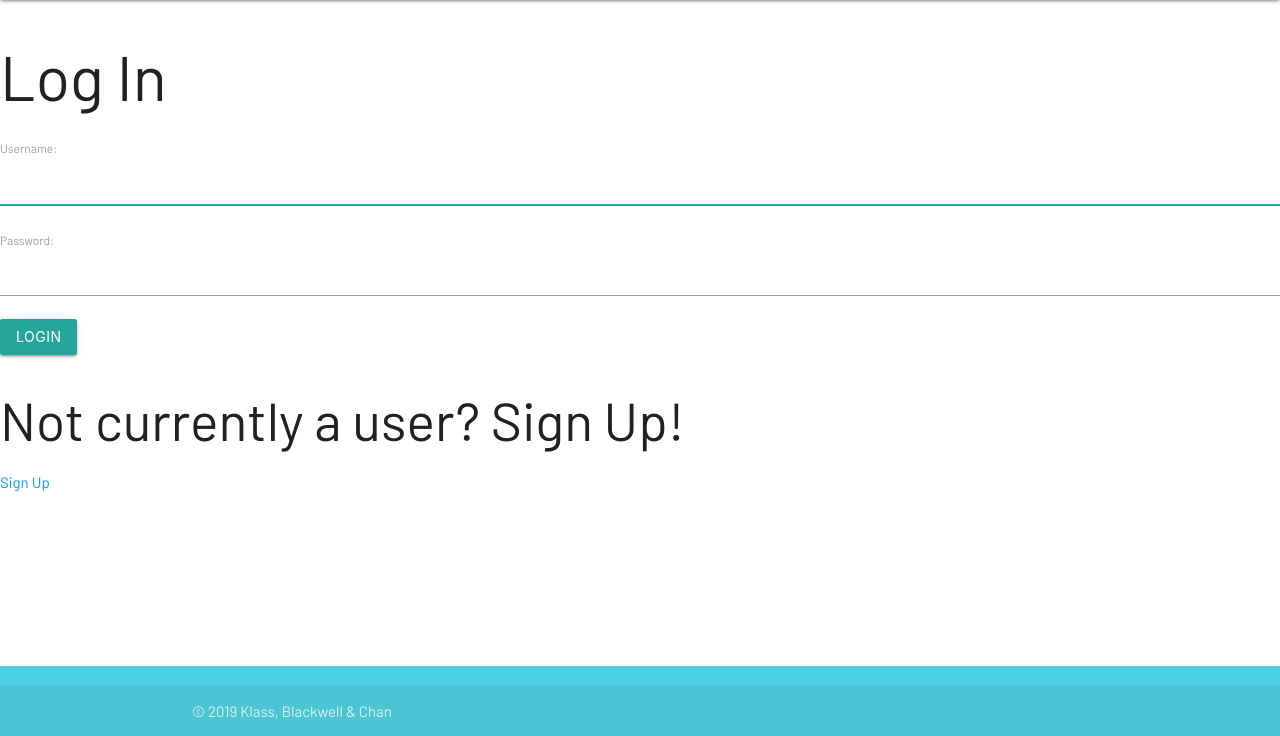
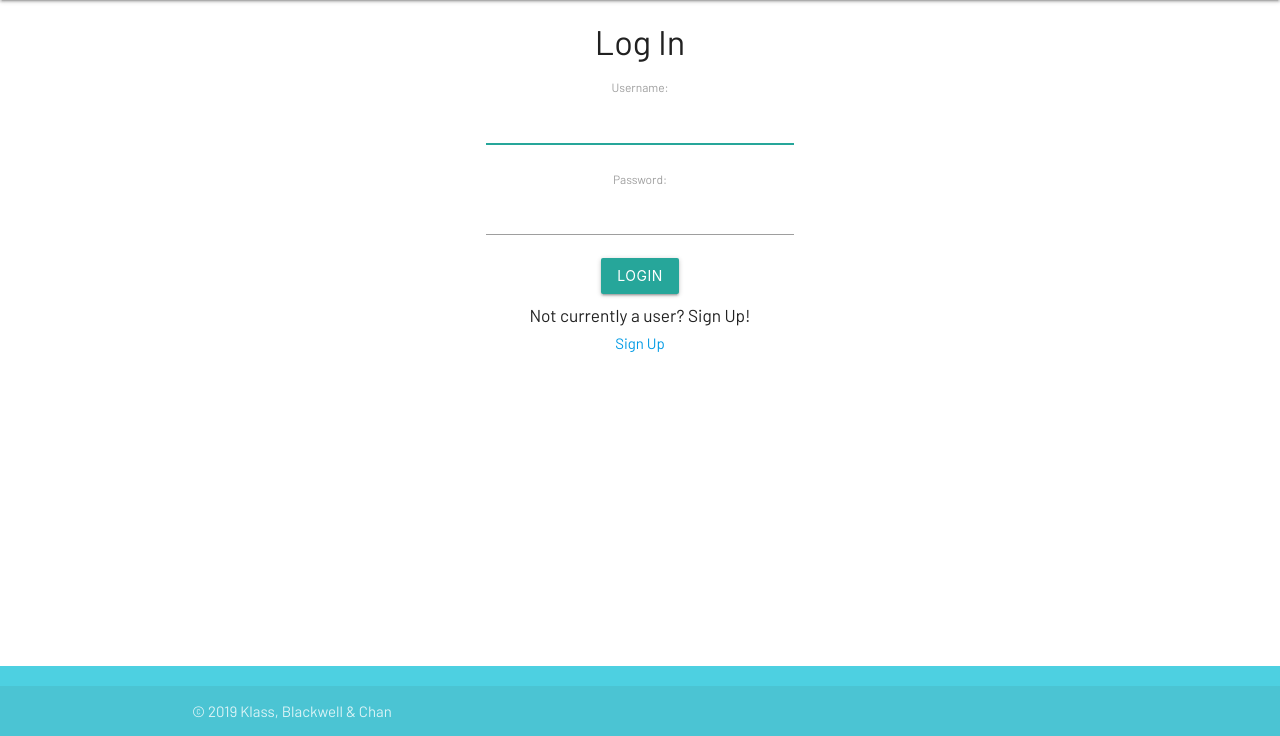
Before and after one commit to trentjblackwell/exoticpetsclub, a Django app: page /accounts/login/ in a window 1280 px wide. Shown: the part 64-800 px from the top of the page. Run offline with Django 3.2, Linux system fonts and the light colour scheme.

Commit message:
login page v1 styling

```diff
--- a/main_app/static/style.css
+++ b/main_app/static/style.css
@@ -7,6 +7,7 @@ body {
 
   main {
     flex: 1 0 auto;
+    text-align:center;
   }
 
   .tealish {
@@ -18,11 +19,17 @@ body {
     margin-top: 100px;
   }
 
-  .slides {
-    height: 100%;
-  }
-
 
  .nav-logo img {
     height: 100%;
   }
+
+  .login {
+    display: inline-block;
+    max-width: 500px;
+
+  }
+
+  #login-form {
+display: inline-block;
+  }
--- a/main_app/templates/base.html
+++ b/main_app/templates/base.html
@@ -59,6 +59,7 @@ The Exotic Pets Club
         {% endblock %}
     </main>
 
+
     <footer class="page-footer cyan lighten-2">
             <div class="footer-copyright">
               <div class="container">
@@ -67,5 +68,6 @@ The Exotic Pets Club
             </div>
           </footer>
  <script src="https://cdnjs.cloudflare.com/ajax/libs/materialize/1.0.0/js/materialize.min.js"></script>
+
 </body>
 </html>
--- a/main_app/templates/posts/detail.html
+++ b/main_app/templates/posts/detail.html
@@ -17,7 +17,9 @@
 </div>
     {% for photo in post.photo_set.all %}
       <img class="responsive-img card-panel" src="{{photo.url}}">
+      {% if post.user == user %}
       <a href="{% url 'delete_photo' post.id photo.id %}">DELETE PHOTO</a>
+    {% endif %}
     {% empty %}
       <div class="card-panel teal-text center-align">No Photos Uploaded</div>
     {% endfor %}
--- a/main_app/templates/registration/login.html
+++ b/main_app/templates/registration/login.html
@@ -1,8 +1,13 @@
 {% extends 'base.html' %}
 {% block content %}
 
-<h1>Log In</h1>
 
+<div class="login">
+    <div class="transparent" id ="login-form">
+      <div>
+        <h4>Log In</h4>
+      </div>
+<div>
 <form method="post" action="{% url 'login' %}">
   {% csrf_token %}
   {{ form.as_p }}
@@ -10,8 +15,11 @@
   <input type="hidden" name="next" value="{{ next }}">
 </form>
 
-<h2>Not currently a user? Sign Up!</h2>
+<h6>Not currently a user? Sign Up!</h6>
 
 <a href="{% url 'signup' %}">Sign Up</a>
+      </div>
+    </div>
 
+</div>
 {% endblock %}
```
